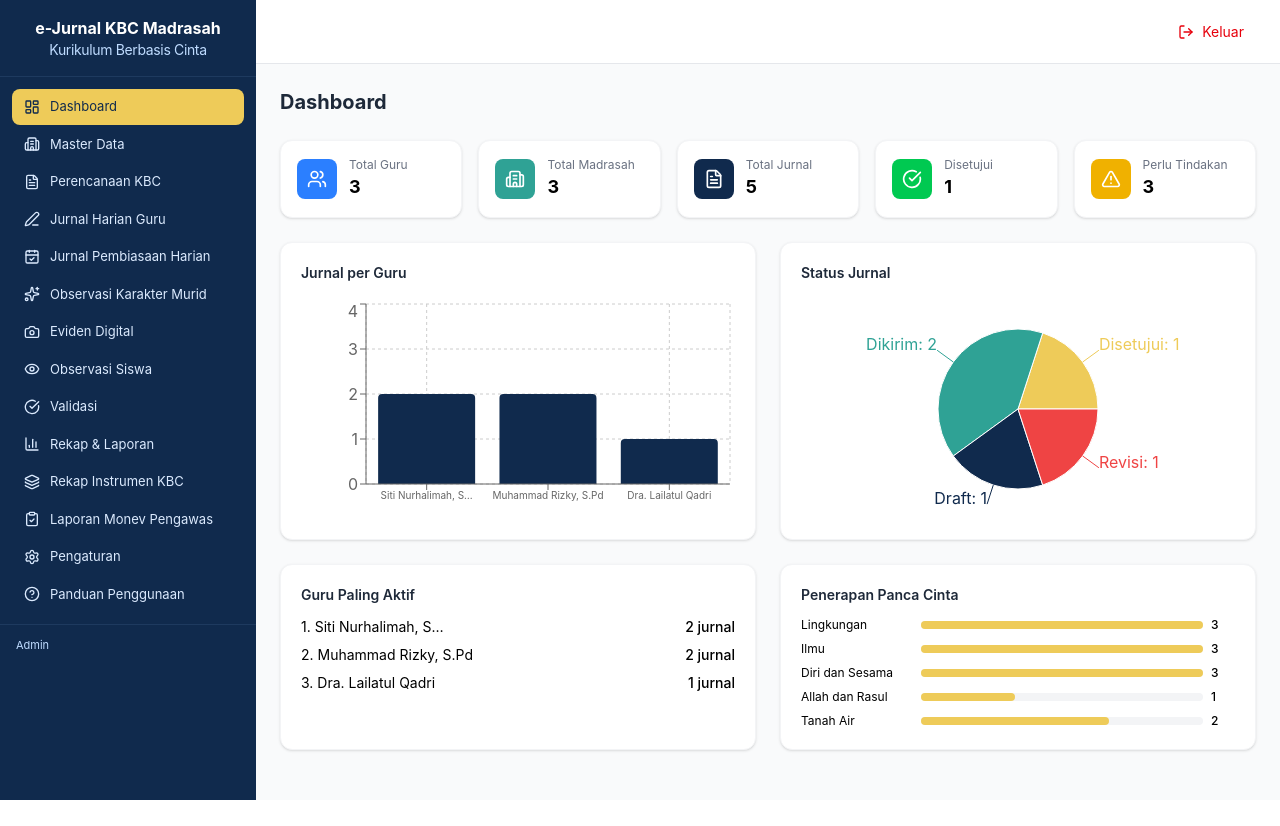
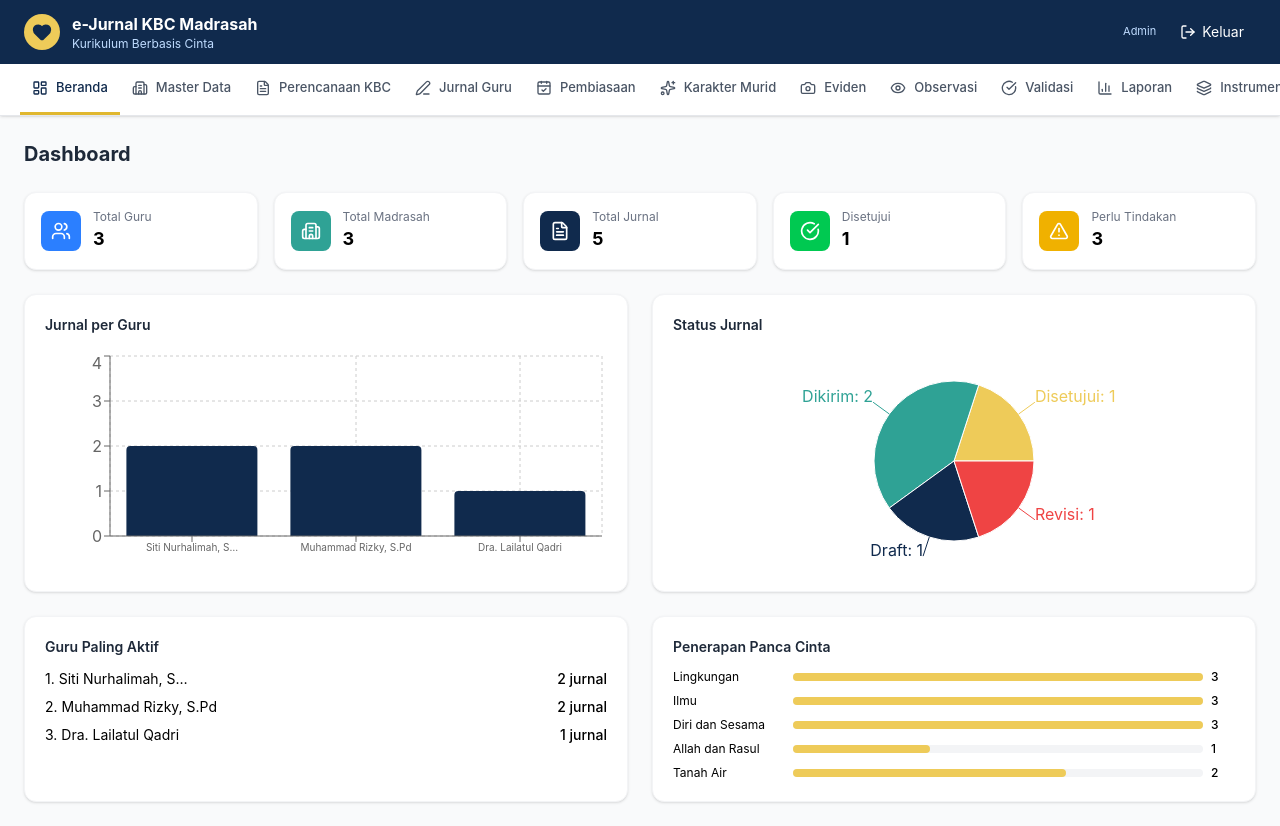
Before and after one commit to Subariyanto/sijurnal-cinta-guru, a React (Vite) app: page /#/ in a window 1280 px wide. Before the commit the page ends 800 px from the top, so only its background shows below. Built offline with nearby package versions, Linux system fonts and the light colour scheme; sample sign-in values are in the browser's storage.

Commit message:
Ubah navigasi sidebar menjadi navbar website

```diff
--- a/src/components/Layout.jsx
+++ b/src/components/Layout.jsx
@@ -1,19 +1,14 @@
-import React, { useState } from 'react';
+import React from 'react';
 import { Outlet } from 'react-router-dom';
-import Sidebar from './Sidebar';
 import Navbar from './Navbar';
 
 export default function Layout() {
-  const [sidebarOpen, setSidebarOpen] = useState(false);
   return (
     <div className="min-h-screen bg-gray-50">
-      <Sidebar open={sidebarOpen} onClose={() => setSidebarOpen(false)} />
-      <div className="lg:pl-64">
-        <Navbar onMenuClick={() => setSidebarOpen(true)} />
-        <main className="p-4 md:p-6 min-h-[calc(100vh-64px)]">
-          <Outlet />
-        </main>
-      </div>
+      <Navbar />
+      <main className="max-w-[1600px] mx-auto p-4 md:p-6 min-h-[calc(100vh-116px)]">
+        <Outlet />
+      </main>
     </div>
   );
 }
--- a/src/components/Navbar.jsx
+++ b/src/components/Navbar.jsx
@@ -1,17 +1,77 @@
-import React from 'react';
+import React, { useState } from 'react';
+import { NavLink, useLocation } from 'react-router-dom';
 import { useAuth } from '../lib/AuthContext';
-import { Menu, LogOut } from 'lucide-react';
+import {
+  LayoutDashboard, Building2, FileText, Edit3, Camera, Eye,
+  CheckCircle, BarChart3, Settings, LogOut, ClipboardCheck,
+  CalendarCheck, Sparkles, Layers, HelpCircle, Menu, X, Heart
+} from 'lucide-react';
 
-export default function Navbar({ onMenuClick }) {
+const allMenus = [
+  { to: '/', label: 'Beranda', icon: LayoutDashboard, roles: null },
+  { to: '/master-data', label: 'Master Data', icon: Building2, roles: ['admin', 'operator', 'pengawas'] },
+  { to: '/perencanaan', label: 'Perencanaan KBC', icon: FileText, roles: null },
+  { to: '/jurnal', label: 'Jurnal Guru', icon: Edit3, roles: null },
+  { to: '/pembiasaan-harian', label: 'Pembiasaan', icon: CalendarCheck, roles: null },
+  { to: '/observasi-karakter', label: 'Karakter Murid', icon: Sparkles, roles: null },
+  { to: '/eviden', label: 'Eviden', icon: Camera, roles: null },
+  { to: '/observasi', label: 'Observasi', icon: Eye, roles: null },
+  { to: '/validasi', label: 'Validasi', icon: CheckCircle, roles: ['kepala_madrasah', 'pengawas', 'admin'] },
+  { to: '/laporan', label: 'Laporan', icon: BarChart3, roles: null },
+  { to: '/rekap-instrumen', label: 'Instrumen KBC', icon: Layers, roles: null },
+  { to: '/laporan-pengawas', label: 'Monev', icon: ClipboardCheck, roles: ['pengawas', 'admin'] },
+  { to: '/pengaturan', label: 'Pengaturan', icon: Settings, roles: ['admin', 'kepala_madrasah', 'operator', 'pengawas'] },
+  { to: '/panduan', label: 'Panduan', icon: HelpCircle, roles: null },
+];
+
+export default function Navbar() {
   const { user, logout } = useAuth();
+  const location = useLocation();
+  const [open, setOpen] = useState(false);
+  const menus = allMenus.filter(m => !m.roles || (user && m.roles.includes(user.role)));
+  const active = path => path === '/' ? location.pathname === '/' : location.pathname === path || location.pathname.startsWith(path + '/');
 
   return (
-    <header className="sticky top-0 z-30 bg-white border-b border-gray-200 h-16 flex items-center justify-between px-4 md:px-6">
-      <button onClick={onMenuClick} className="lg:hidden p-2 -ml-2 hover:bg-gray-100 rounded-lg"><Menu className="w-5 h-5" /></button>
-      <div className="flex items-center gap-4 ml-auto">
-        <span className="text-sm text-gray-600 hidden sm:inline">{user?.nama}</span>
-        <button onClick={logout} className="flex items-center gap-2 px-3 py-1.5 text-sm text-red-600 hover:bg-red-50 rounded-lg transition"><LogOut className="w-4 h-4" />Keluar</button>
+    <header className="sticky top-0 z-40 bg-white shadow-sm">
+      <div className="bg-[#102a4d] text-white">
+        <div className="max-w-[1600px] mx-auto h-16 px-4 md:px-6 flex items-center gap-3">
+          <div className="w-9 h-9 rounded-full bg-[#eecb59] text-[#102a4d] flex items-center justify-center flex-shrink-0">
+            <Heart className="w-5 h-5" fill="currentColor" />
+          </div>
+          <div className="leading-tight">
+            <h1 className="font-bold text-sm sm:text-base">e-Jurnal KBC Madrasah</h1>
+            <p className="text-[11px] sm:text-xs text-blue-200">Kurikulum Berbasis Cinta</p>
+          </div>
+          <div className="ml-auto hidden md:flex items-center gap-3">
+            <div className="text-right leading-tight">
+              <p className="text-sm font-medium">{user?.nama}</p>
+              <p className="text-[11px] text-blue-200 capitalize">{user?.role?.replace('_', ' ')}</p>
+            </div>
+            <button onClick={logout} className="flex items-center gap-1.5 px-3 py-2 text-sm hover:bg-white/10 rounded-lg transition" title="Keluar">
+              <LogOut className="w-4 h-4" /> Keluar
+            </button>
+          </div>
+          <button onClick={() => setOpen(!open)} className="ml-auto md:hidden p-2 hover:bg-white/10 rounded-lg" aria-label="Buka menu">
+            {open ? <X className="w-6 h-6" /> : <Menu className="w-6 h-6" />}
+          </button>
+        </div>
       </div>
+
+      <nav className={`${open ? 'block' : 'hidden'} md:block bg-white border-b border-gray-200`}>
+        <div className="max-w-[1600px] mx-auto md:flex md:items-center md:overflow-x-auto px-3 md:px-5 py-2 md:py-0 max-h-[calc(100vh-64px)] overflow-y-auto">
+          {menus.map(m => (
+            <NavLink key={m.to} to={m.to} onClick={() => setOpen(false)}
+              className={`flex items-center gap-2 px-3 py-2.5 md:py-3.5 text-[13px] font-medium whitespace-nowrap border-l-4 md:border-l-0 md:border-b-3 transition ${active(m.to) ? 'border-[#e0b72f] text-[#102a4d] bg-amber-50 md:bg-transparent' : 'border-transparent text-gray-600 hover:text-[#102a4d] hover:bg-gray-50'}`}>
+              <m.icon className="w-4 h-4 flex-shrink-0" />
+              <span>{m.label}</span>
+            </NavLink>
+          ))}
+          <div className="md:hidden border-t mt-2 pt-2 px-3 pb-2 flex items-center justify-between">
+            <span className="text-sm text-gray-600">{user?.nama}</span>
+            <button onClick={logout} className="flex items-center gap-2 text-sm text-red-600 px-3 py-2"><LogOut className="w-4 h-4" /> Keluar</button>
+          </div>
+        </div>
+      </nav>
     </header>
   );
 }
```
